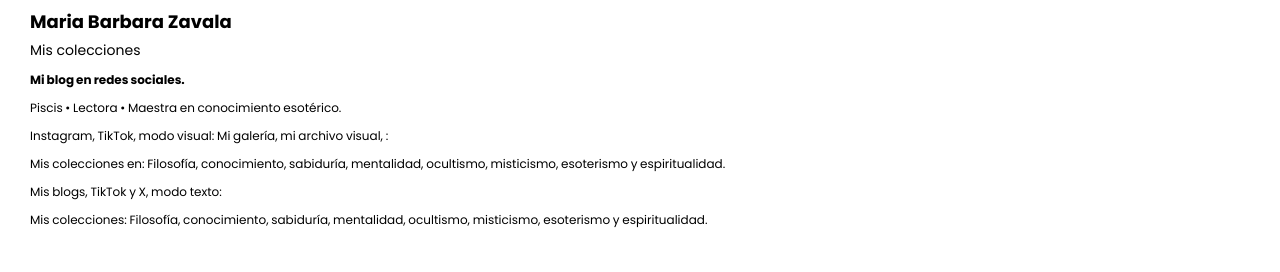
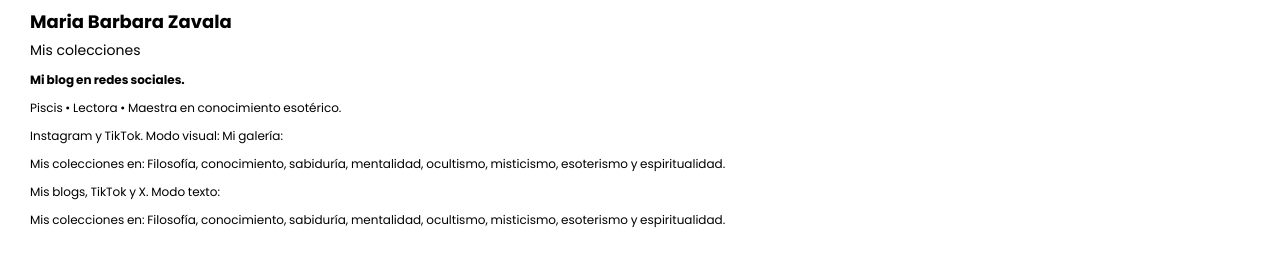
Before and after one commit to mariabarbarazav/mariabarbarazav1, a plain HTML site: page index.html in a window 1280 px wide. Shown: the part 412-684 px from the top of the page. Drawn offline with Linux system fonts and the light colour scheme.

Commit message:
Actualizar index.html

```diff
--- a/index.html
+++ b/index.html
@@ -119,10 +119,10 @@
         <div class="bio">
             <p><strong>Mi blog en redes sociales.</strong></p>
             <p>Piscis • Lectora • Maestra en conocimiento esotérico.</p>
-            <p>Instagram, TikTok, modo visual: Mi galería, mi archivo visual, :</p>
+            <p>Instagram y TikTok. Modo visual: Mi galería:</p>
             <p>Mis colecciones en: Filosofía, conocimiento, sabiduría, mentalidad, ocultismo, misticismo, esoterismo y espiritualidad.</p></p>
-            <p>Mis blogs, TikTok y X, modo texto:
-            <p>Mis colecciones: Filosofía, conocimiento, sabiduría, mentalidad, ocultismo, misticismo, esoterismo y espiritualidad.</p>
+            <p>Mis blogs, TikTok y X. Modo texto:
+            <p>Mis colecciones en: Filosofía, conocimiento, sabiduría, mentalidad, ocultismo, misticismo, esoterismo y espiritualidad.</p>
         </div>
     </div>
 </body>
```
